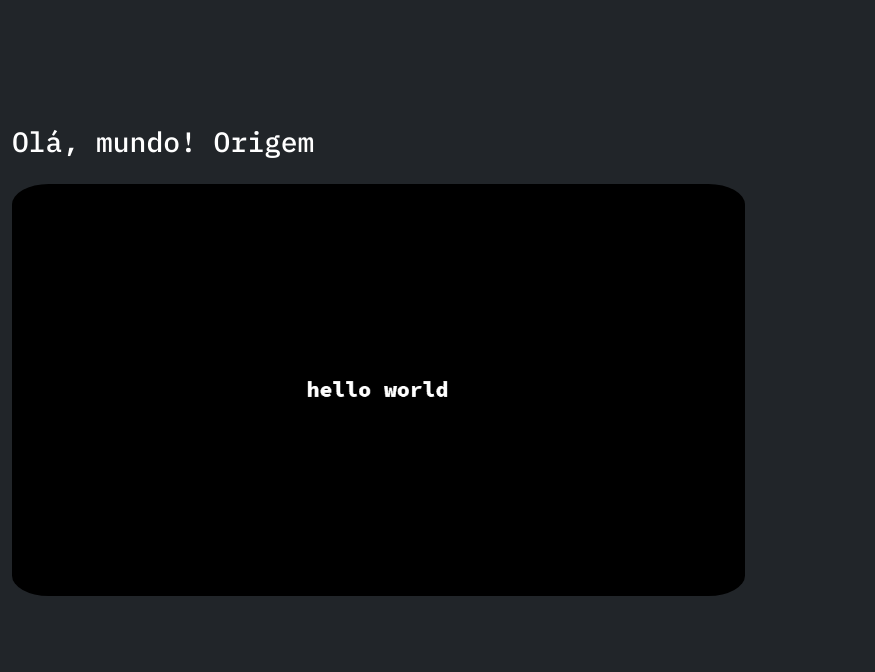
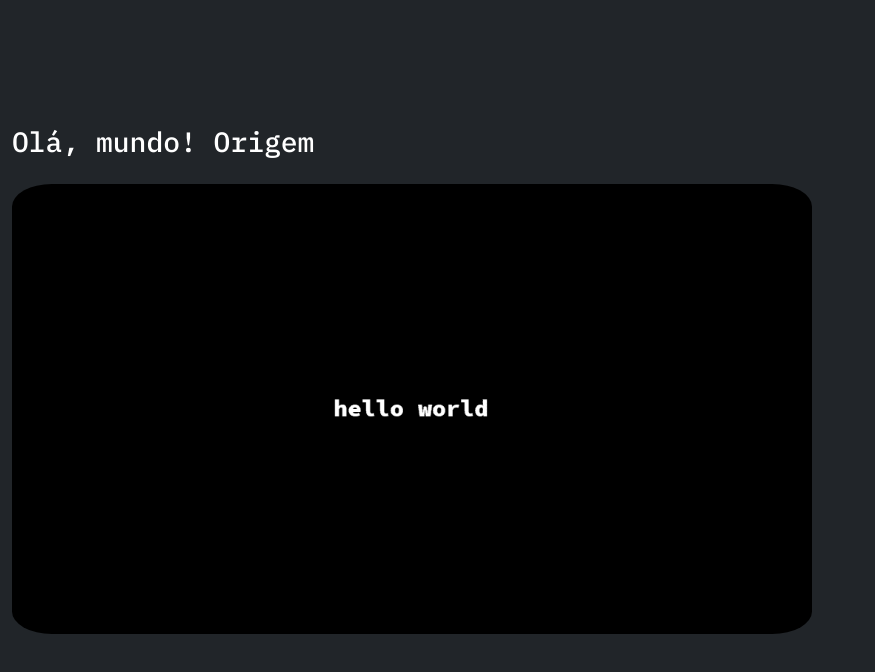
Before and after one commit to natvs/natvs.github.io, a plain HTML site: page index.html in a window 1280 px wide. Shown: the part 66-738 px from the top of the page, without its empty margins (0-875 px from the left). Drawn offline with nearby package versions, Linux system fonts and the light colour scheme.

Commit message:
classes col removidas por enquanto

```diff
--- a/index.html
+++ b/index.html
@@ -38,7 +38,7 @@
     <div class="hello-world container-fluid" style="font-family: 'IBM Plex Mono', monospace; margin-top: 10%; color: white;">
         <a href="./articles/hello.html" class="text-decoration-none">
             <h3 style="margin-bottom: 2%;" class="text-white">Olá, mundo! Origem</h3>
-            <img src="./imgs/hello-world.png" class="col-7 col-auto img-fluid" alt="hello world image" style="border-radius: 5%; text-align: center;" width="800">
+            <img src="./imgs/hello-world.png" class="img-fluid" alt="hello world image" style="border-radius: 5%; text-align: center;" width="800">
         </a>
     </div>
 
```
